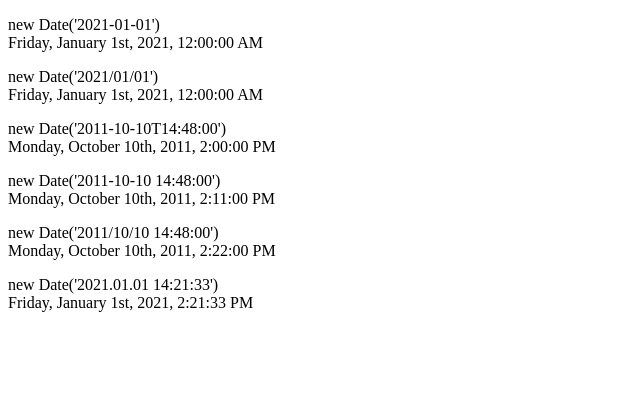
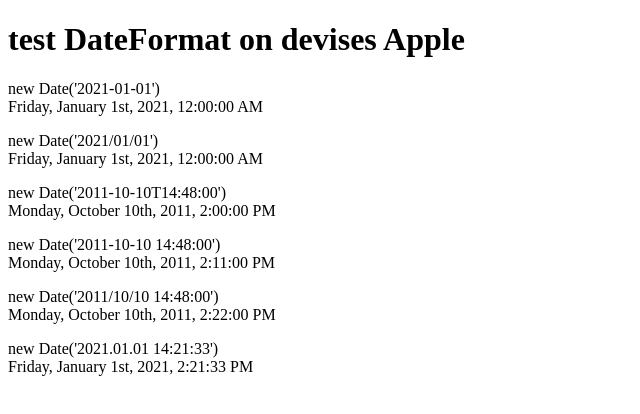
Before and after one commit to StadnikAndrey/test-data-js-apple, a plain HTML site: page index.html in a window 1280 px wide. Shown: the whole page, without its empty margins (0-640 px from the left). Drawn offline with Linux system fonts and the light colour scheme.

Commit message:
Add files via upload

```diff
--- a/index.html
+++ b/index.html
@@ -6,6 +6,7 @@
 	<title>Date on devices Apple</title>
 </head>
 <body>
+	<h1>test DateFormat on devises Apple</h1>
 	<div id="app"></div>
 	<script src="main.js"></script>
 </body>
```
